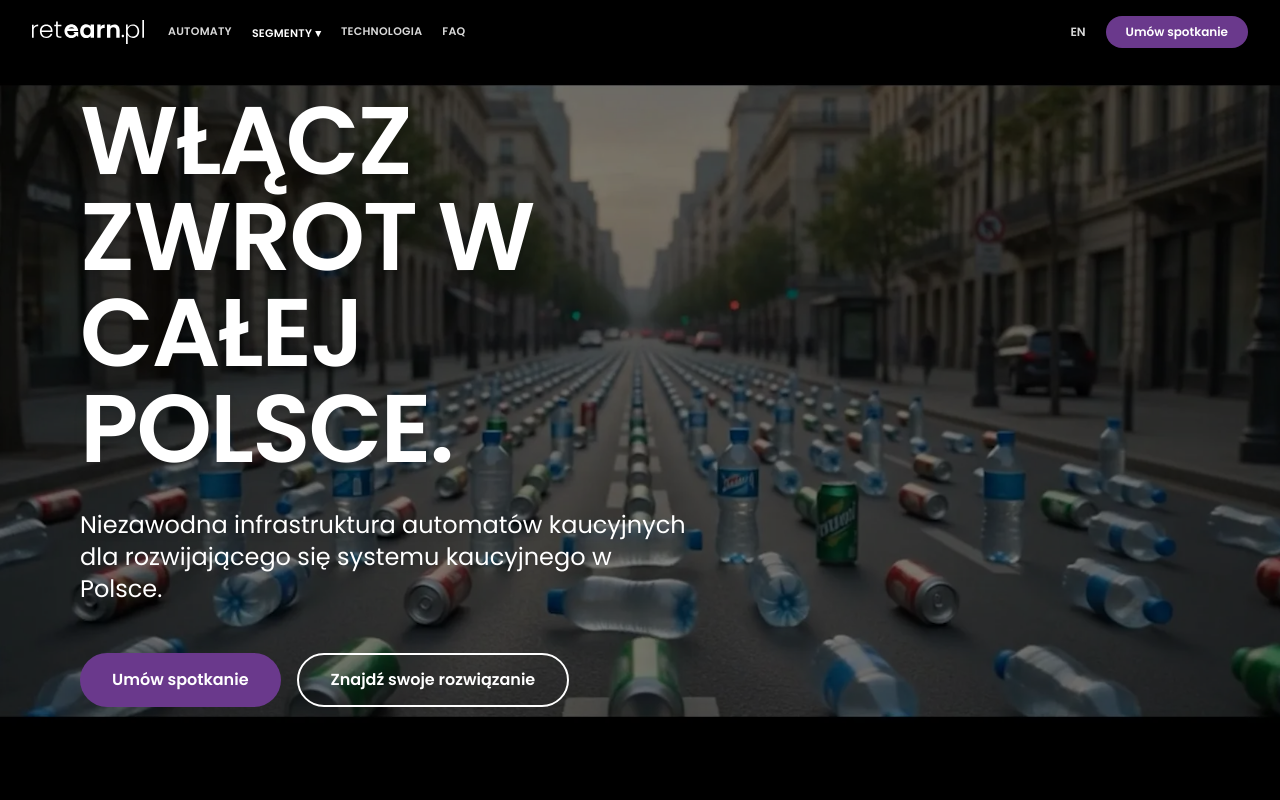
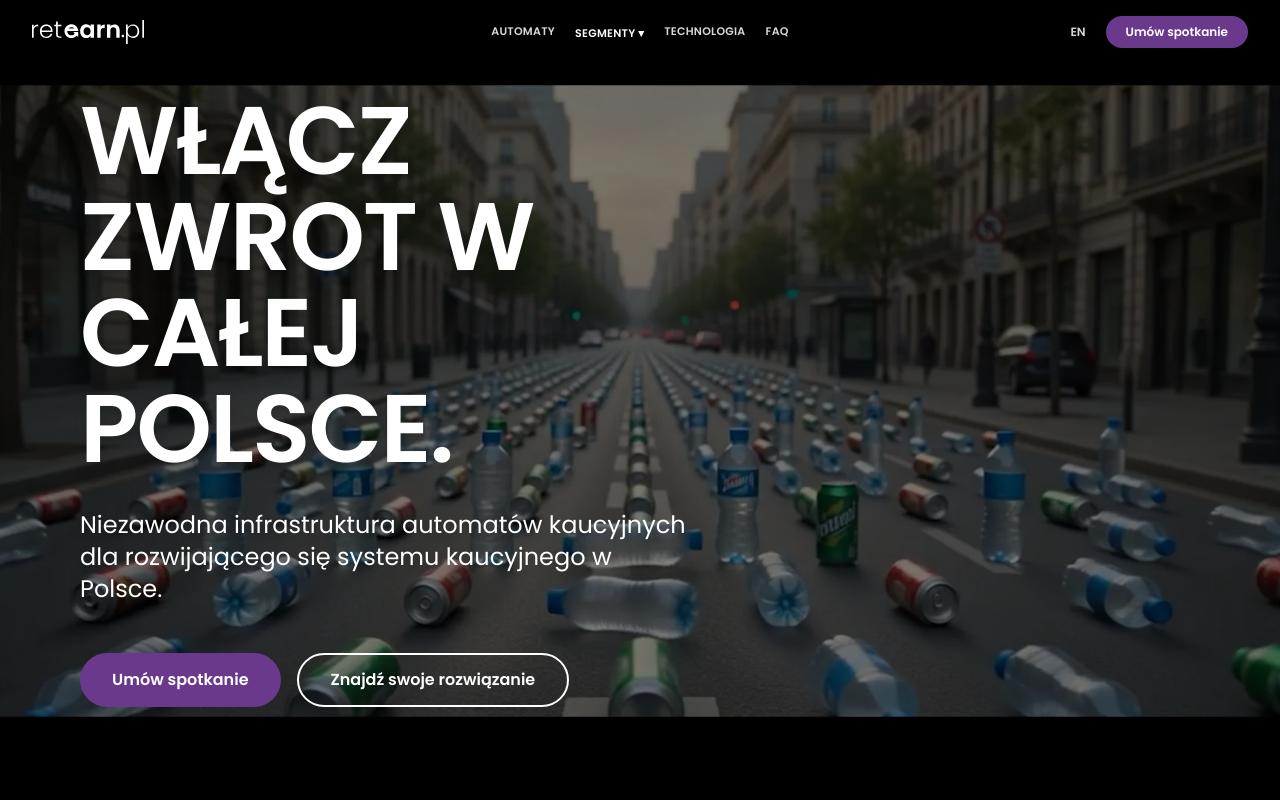
Before and after one commit to recykalmarketing/retearn-poland, a Next.js app: page / in a window 1280 px wide. Shown: the top 800 px of the page. Built offline with nearby package versions, Linux system fonts and the light colour scheme.

Commit message:
Center nav menu between logo (left) and language/CTA controls (right)
Switched header layout to a 3-column grid (1fr / auto / 1fr) so the nav
menu sits truly centered regardless of logo or controls width, instead of
being left-packed right after the logo.

```diff
--- a/components/Header.tsx
+++ b/components/Header.tsx
@@ -96,12 +96,12 @@ export default function Header() {
       isScrolled ? 'bg-white shadow-lg' : 'bg-transparent'
     }`}>
       <div className="max-w-7xl mx-auto px-4 sm:px-6 lg:px-8">
-        <div className="flex items-center h-16 gap-6">
-          <a href="#" className="flex-shrink-0 flex items-center">
+        <div className="grid grid-cols-[1fr_auto_1fr] items-center h-16 gap-6">
+          <a href="#" className="flex-shrink-0 flex items-center justify-self-start">
             <Logo className={`h-6 w-auto transition-colors ${isScrolled ? 'text-black' : 'text-white'}`} />
           </a>
 
-          <nav className="hidden lg:flex items-center gap-5 flex-1">
+          <nav className="hidden lg:flex items-center gap-5 justify-self-center">
             {primaryNavItems.map((item) => (
               <button key={item.id} onClick={() => handleNavClick(item.id)} className={navLinkClass(item.id)}>
                 {t(`header.${item.label}`)}
@@ -142,7 +142,7 @@ export default function Header() {
             ))}
           </nav>
 
-          <div className="flex items-center gap-3 flex-shrink-0">
+          <div className="flex items-center gap-3 flex-shrink-0 justify-self-end">
             <button
               onClick={toggleLanguage}
               className={`text-xs font-semibold px-2 py-1 transition-colors ${
```
